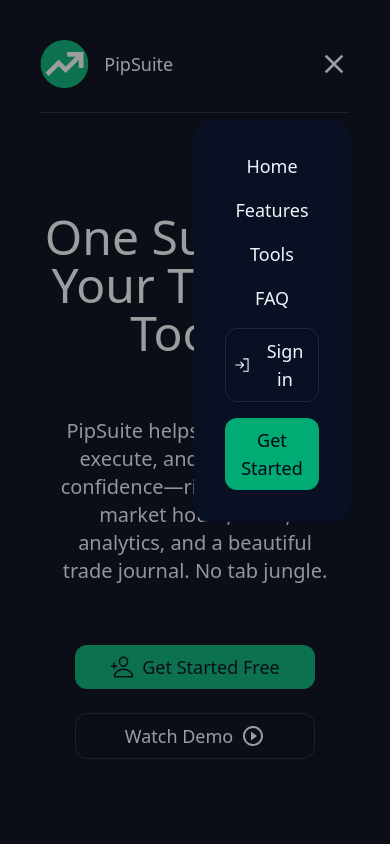
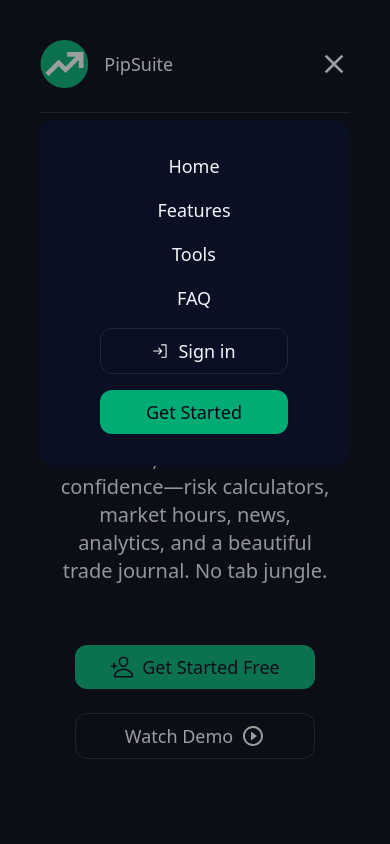
Before and after one commit to jabezdubale/PipSuite, a React (Vite) app: page / in a window 390 px wide. Both pictures are taken after a click on the element 334 px from the left and 64 px from the top of the page. Shown: the top 844 px of the page. Built offline with nearby package versions, Linux system fonts and the light colour scheme.

Commit message:
made more changes to the mobile nav outline

```diff
--- a/src/components/NavOverlay.jsx
+++ b/src/components/NavOverlay.jsx
@@ -8,13 +8,18 @@
   const buttonIsClicked = useNavOverlayStore((s) => s.buttonIsClicked);
 
   return (
-    <div
-      onClick={buttonIsClicked}
-      className={`${
-        isOpen ? "" : "hidden"
-      } absolute text-primary-headings bg-stone-900/40 left-0 right-0 top-0 w-full h-svh`}
-    >
-      <div className="flex flex-col justify-center items-center gap-4 absolute top-30 right-10 w-2/5 py-8 bg-secondary-Background rounded-2xl">
+    <div>
+      <div
+        onClick={buttonIsClicked}
+        className={`${
+          isOpen ? "" : "hidden"
+        } fixed text-primary-headings bg-stone-900/40 left-0 right-0 top-0 w-full h-full`}
+      ></div>
+      <div
+        className={`${
+          isOpen ? "" : "hidden"
+        } flex flex-col justify-center items-center gap-4 absolute top-30 right-10 w-4/5 py-8 bg-secondary-Background rounded-2xl`}
+      >
         <Link to="/home" className="text-primary-headings text-lg">
           Home
         </Link>
```
